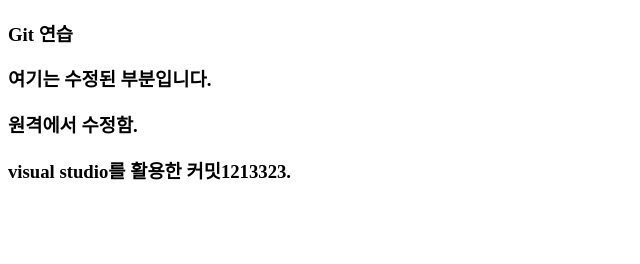
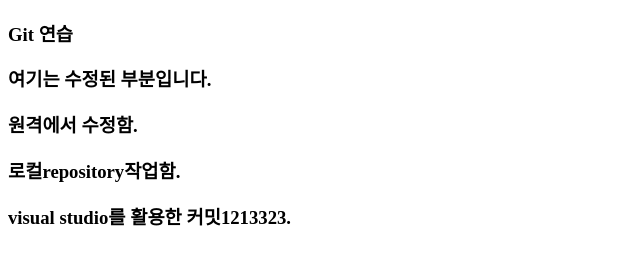
Before and after one commit to ddul22/html, a plain HTML site: page index.html in a window 1280 px wide. Shown: the whole page, without its empty margins (0-640 px from the left). Drawn offline with Linux system fonts and the light colour scheme.

Commit message:
pull 연습

```diff
--- a/index.html
+++ b/index.html
@@ -11,6 +11,8 @@
    <h3>여기는 수정된 부분입니다.</h3>
   <!-- 원격에서 수정한 내용 -->
   <h3>원격에서 수정함.</h3>
+  <!-- pull 위해서 수정하는 부분-->
+   <h3>로컬repository작업함.</h3>
   <h3>visual studio를 활용한 커밋1213323.</h3>
 </body>
 </html>
```
Also changed, not shown: form.html (+2 -0 lines).
